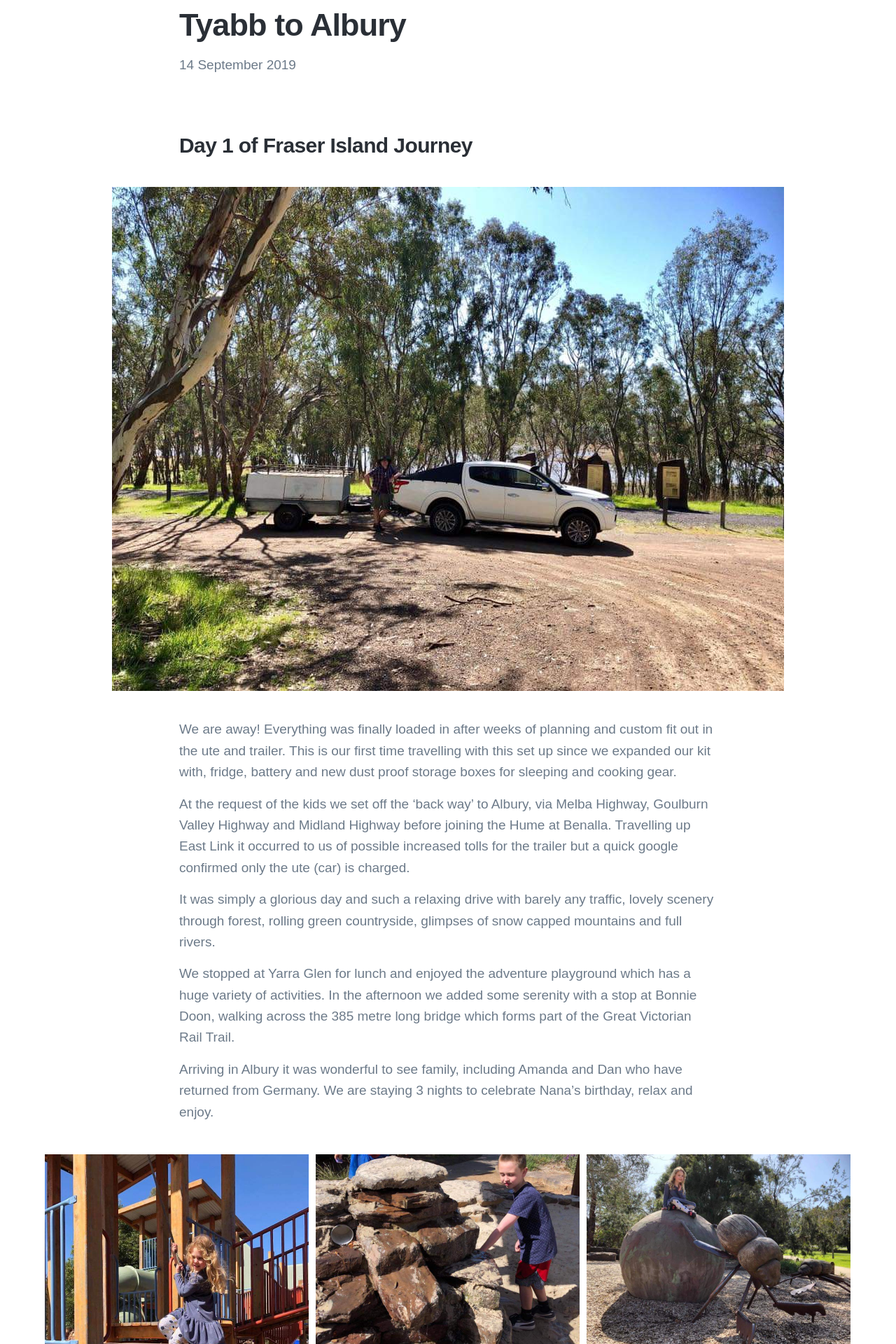
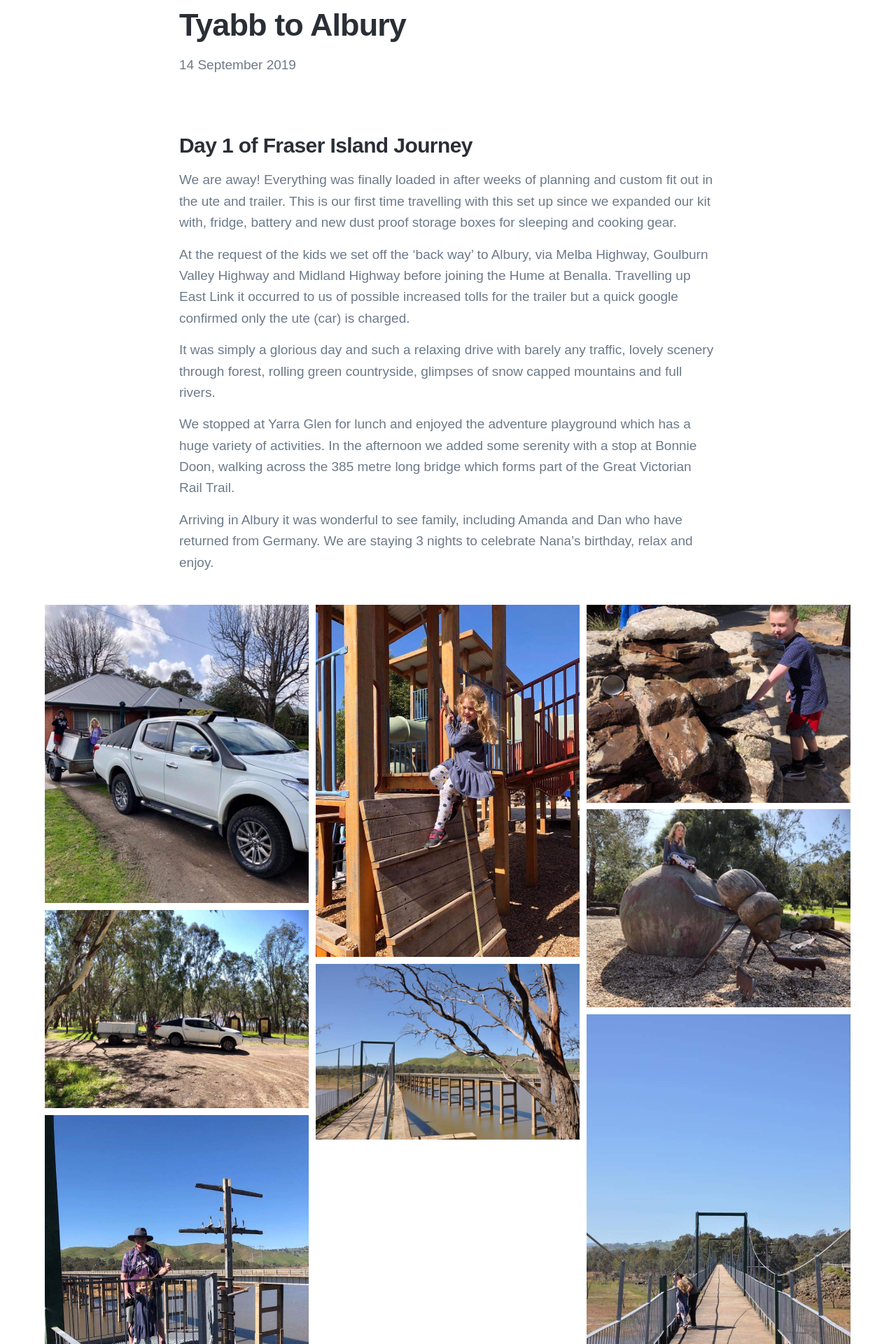
Before and after one commit to 4inaute/4inaute, a Jekyll site: the page built from _projects/2019-09-14-tyabb-to-albury.md, in a window 1280 px wide. Shown: the part 351-2271 px from the top of the page at 70% size. Built offline with Jekyll 4.4.1, drawn with Linux system fonts in a browser that asks for light colours; nearby versions of some CDN libraries; some web fonts are replaced.

Commit message:
Update 2019-09-14-tyabb-to-albury.md

```diff
--- a/_projects/2019-09-14-tyabb-to-albury.md
+++ b/_projects/2019-09-14-tyabb-to-albury.md
@@ -5,10 +5,7 @@ date: 2019-09-14 00:00:00
 description: Recap of our first day travelling towards Hervey Bay via Albury. With stops at Yarraglen and Bonnie Doon before making it to our destination for the day, Albury.
 featured_image: '/images/0919/005-140919.jpg'
 ---
-
 ### Day 1 of Fraser Island Journey
-
-![](/images/0919/005-140919.jpg)
 
 We are away! Everything was finally loaded in after weeks of planning and custom fit out in the ute and trailer. This is our first time travelling with this set up since we expanded our kit with, fridge, battery and new dust proof storage boxes for sleeping and cooking gear.
 
@@ -21,6 +18,7 @@ We stopped at Yarra Glen for lunch and enjoyed the adventure playground which ha
 Arriving in Albury it was wonderful to see family, including Amanda and Dan who have returned from Germany. We are staying 3 nights to celebrate Nana’s birthday, relax and enjoy.
 
 <div class="gallery" data-columns="3">
+	<img src="/images/0919/001-140919.jpg">
 	<img src="/images/0919/002-140919.jpg">
 	<img src="/images/0919/003-140919.jpg">
 	<img src="/images/0919/004-140919.jpg">
```
